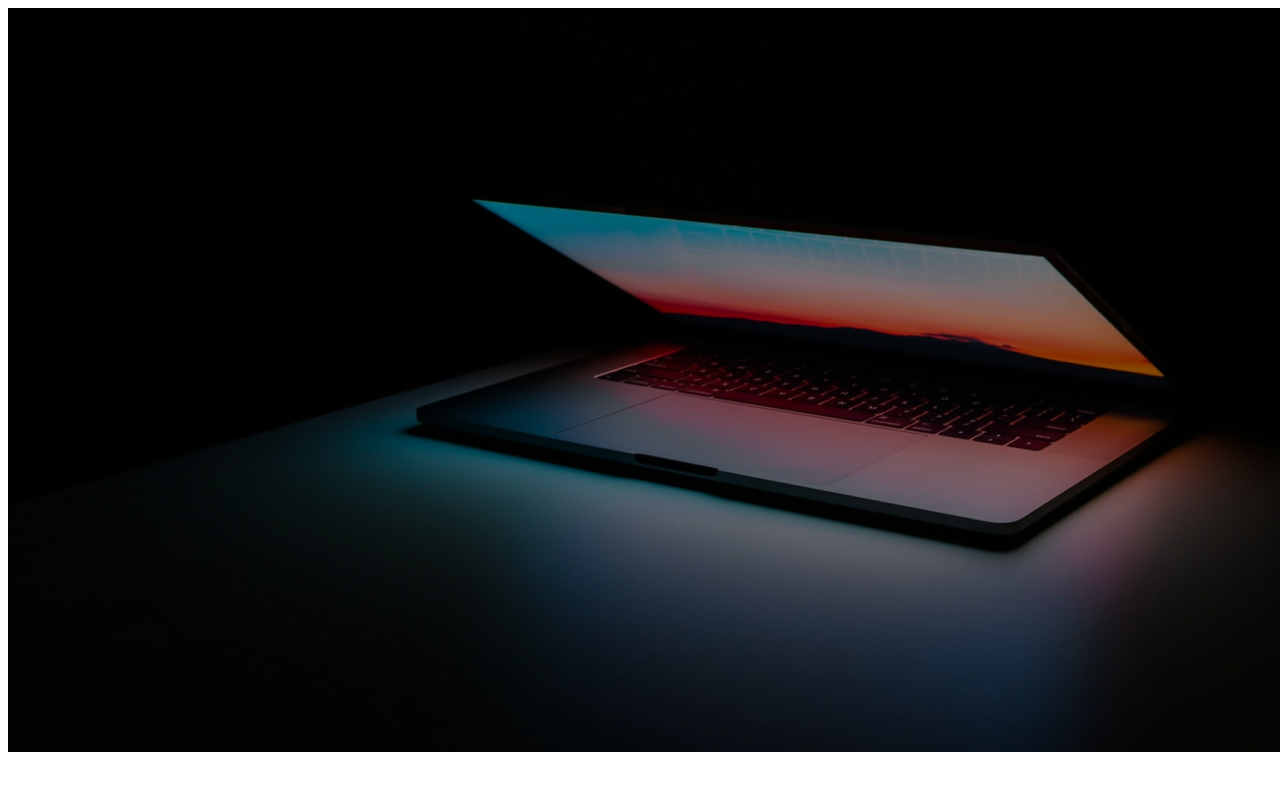
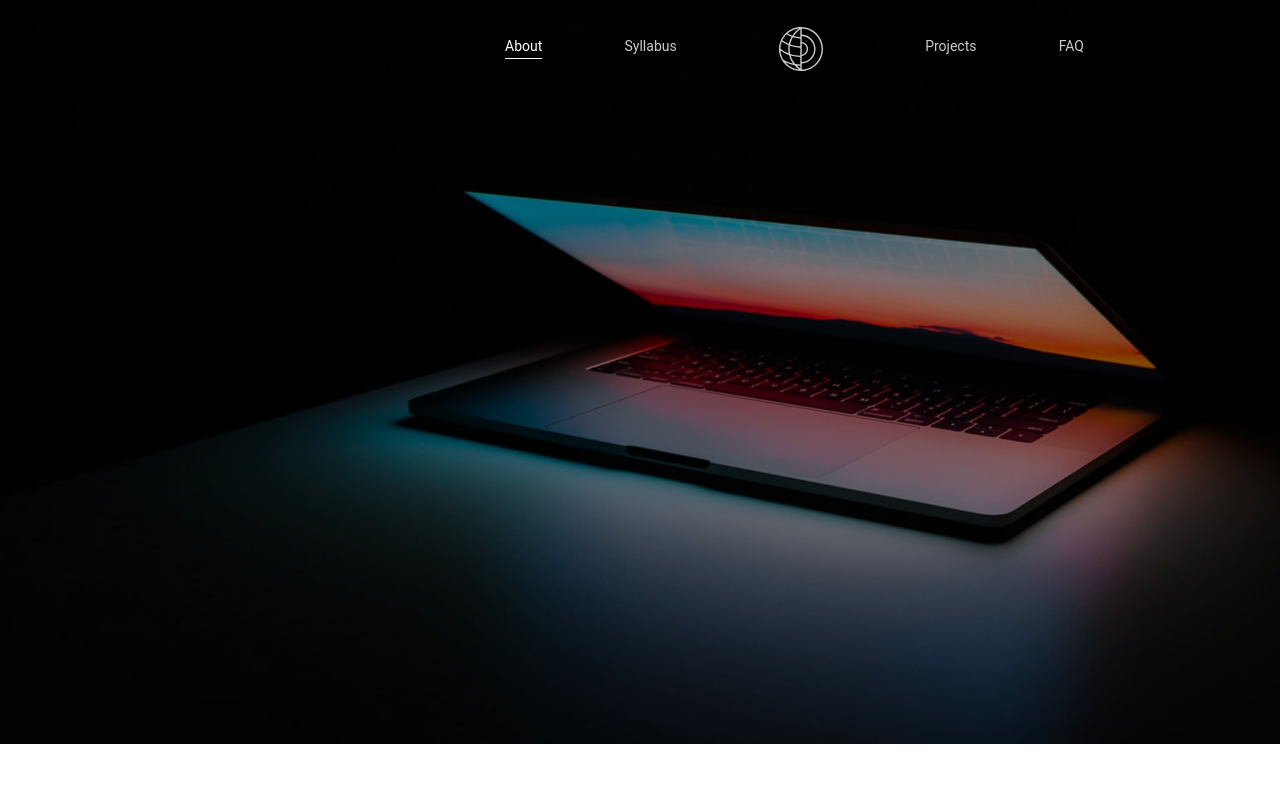
Before and after one commit to Kkasya/webdev, a plain HTML site: page index.html in a window 1280 px wide. Shown: the top 790 px of the page. Drawn offline with Linux system fonts and the light colour scheme.

Commit message:
feat: add container header

```diff
--- a/index.html
+++ b/index.html
@@ -9,8 +9,17 @@
     <link rel="stylesheet" href="style.css">
 </head>
 <body>
-<section>
+<section class="wrapper">
     <div class="first-screen">
+        <div>
+            <ul>
+                <li class = "header" id = "active">About</li>
+                <li class = "header" id="syllabus">Syllabus</li>
+                <li class = "header" id = "logo"></li>
+                <li class = "header" id="project">Projects</li>
+                <li class = "header">FAQ</li>
+            </ul>
+        </div>
 
     </div>
 </section>
--- a/style.css
+++ b/style.css
@@ -1,5 +1,48 @@
+body {
+    margin: 0;
+    width: 1600px;
+}
+.wrapper {
+    background-position: center;
+    background-size: cover;
+}
 .first-screen {
     background: url("assets/bg-image-wrapper.png");
-    width: 1600px;
     height: 744px;
 }
+.header {
+    height: 20px;
+    color: #FFFFFF;
+    opacity: 0.8;
+    font-family: "Roboto";
+    font-size: 14px;
+    font-weight: 400;
+    margin-top: 38px;
+}
+#active {
+    opacity: 1;
+    border-bottom: 1px solid #FFFFFF;
+}
+#logo {
+    background: url("assets/logo.svg") 100% 100% no-repeat;
+    align-self: center;
+    width: 44px;
+    height: 45px;
+    margin-top: 3px;
+}
+#project {
+    padding-left: 20px;
+}
+#syllabus {
+    padding-right: 20px;
+}
+ul {
+    margin: 0px 516px 0px 465px;
+    height: 95px;
+
+    display: flex;
+    justify-content: space-between;
+}
+li {
+    list-style-type: none;
+}
```
Also changed, not shown: assets/logo.svg (added).
